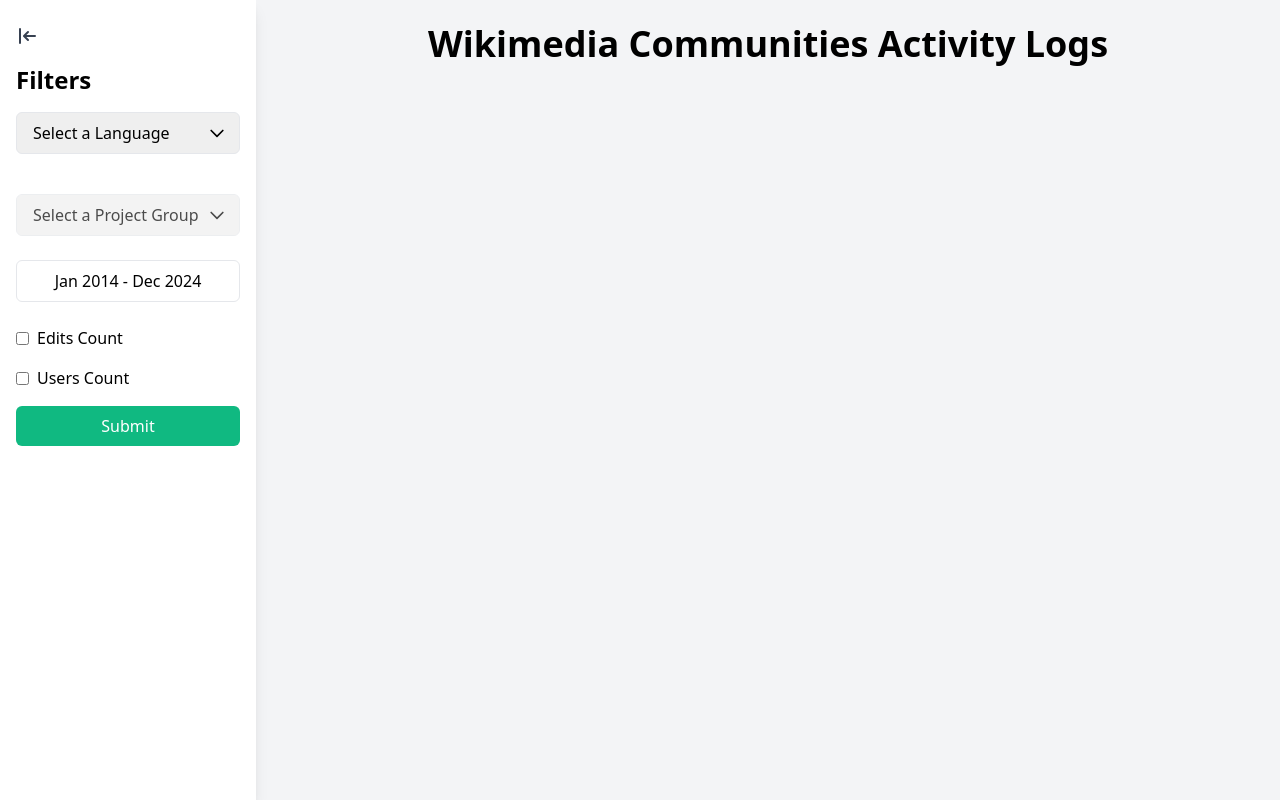
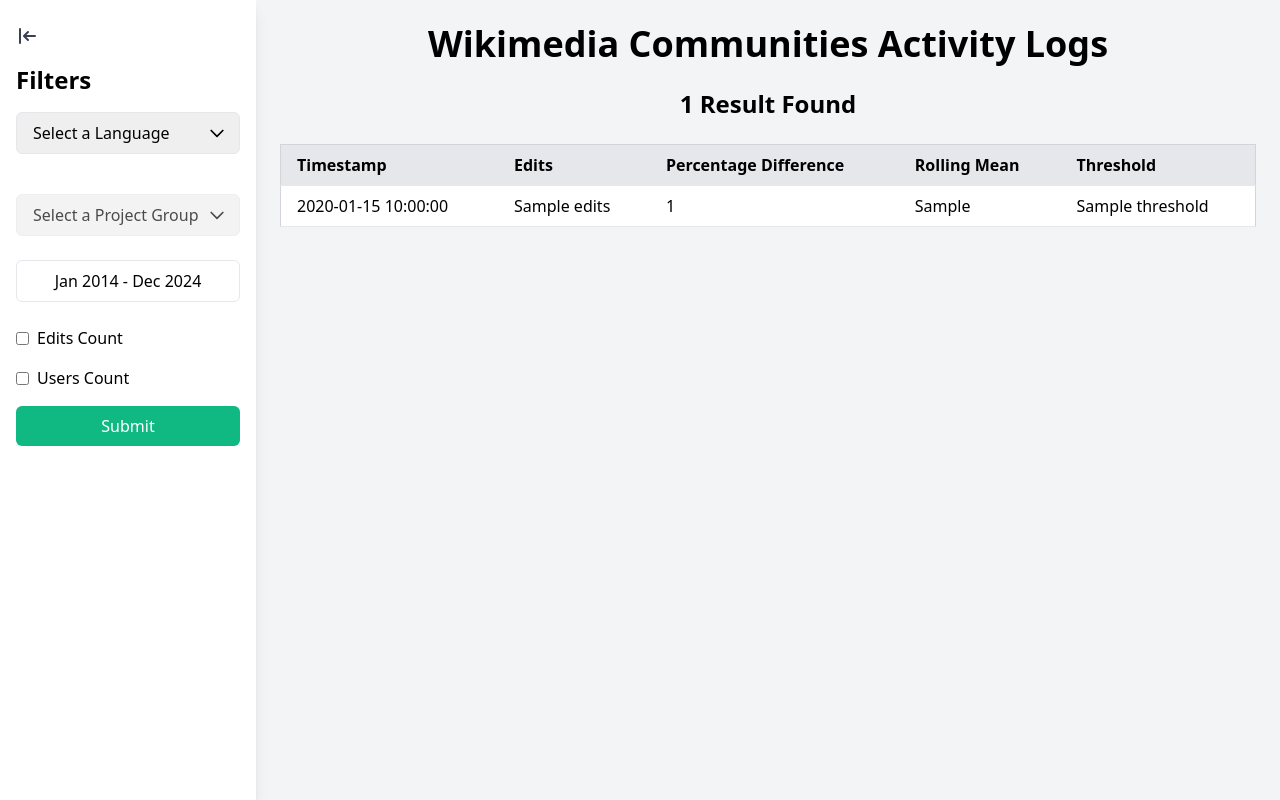
Before and after one commit to naveen28204280/community-activity-alerts, a Flask app: template templates/index.html in a window 1280 px wide. Run offline with Flask 3, Linux system fonts and the light colour scheme; the template is opened without the code that fills it: most values are stand-ins (such as "Sample title", 1, 10 or a date in 2020).

Commit message:
Render data correctly after fetching from the API

```diff
--- a/app.py
+++ b/app.py
@@ -3,8 +3,10 @@
 import sqlite3
 import json
 import requests
+import pandas as pd
 
 app = Flask(__name__)
+
 
 def get_all_communities():
     url = 'https://commons.wikimedia.org/w/api.php?action=sitematrix&smtype=language&format=json'
@@ -25,16 +27,62 @@
     return languages
 
 
+def generate_dataframe(edit_counts):
+    # Convert data to a pandas DataFrame
+    df = pd.DataFrame(edit_counts)
+    df['timestamp'] = pd.to_datetime(df['timestamp'])
+    return df
+
+
+# Function to identify peaks based on the rolling mean of the past 3 years
+def find_peaks_rolling_3_years(df, threshold_percentage=0.50):
+    peaks = []
+
+    # Iterate over each timestamp
+    for i in range(len(df)):  # Start from the first element
+        # Get data within the last 3 years
+        past_3_years_data = df[df['timestamp'] <= df['timestamp'][i]]
+        past_3_years_data = past_3_years_data[past_3_years_data['timestamp'] >= (df['timestamp'][i] - pd.DateOffset(years=3))]
+
+        # Calculate the rolling mean of the last 3 years (average of 'edits' in the past 3 years)
+        rolling_mean = past_3_years_data['edits'].mean()
+
+        # Calculate the threshold (mean + 40%)
+        threshold = rolling_mean * (1 + threshold_percentage)
+
+        #calculate percenrage difference
+        percentage_difference = (df["edits"][i]-rolling_mean)*100/rolling_mean
+
+        # Check if the current value is above the threshold
+        if df['edits'][i] >= threshold:
+            peaks.append((df['timestamp'][i], df['edits'][i], rolling_mean, threshold, percentage_difference))
+
+    return peaks
+
+
+# Log peaks (timestamp, edits, rolling mean, threshold)
+def log_peaks(peaks):
+    peaks_list = []
+    for peak in peaks:
+        peaks_list.append({
+            "timestamp": peak[0].strftime('%Y-%m-%d'),
+            "edits": float(peak[1]),
+            "rolling_mean": round(float(peak[2]), 2),
+            "threshold": round(float(peak[3]), 2),
+            "percentage_difference": round(float(peak[4]), 2)
+        })
+    return peaks_list
+
+
 @app.route('/')
 def index():
     language = request.args.get('language')
     project_group = request.args.get('project_group')
-    datestart= request.args.get('datestart')
+    datestart = request.args.get('datestart')
     dateend = request.args.get('dateend')
     filter_edits = request.args.get('filter_edits') == 'true'
     filter_users = request.args.get('filter_users') == 'true'
 
-    # Process the data as needed
     print(f"Language: {language}")
     print(f"Project Group: {project_group}")
     print(f"Date Start: {datestart}")
@@ -42,8 +90,36 @@
     print(f"Filter Edits: {filter_edits}")
     print(f"Filter Users: {filter_users}")
 
-    languages = get_all_communities()
-    return render_template('index.html', languages=languages)
+    if not (language and project_group and datestart and dateend):
+        return render_template('index.html', languages=get_all_communities())
+
+    # Fetch the necessary data based on the query parameters
+    base_url = "https://wikimedia.org/api/rest_v1/metrics/edits/aggregate"
+    project = project_group.split(":/")[1][1:]  # Parse project from URL
+    editor_type = "all-editor-types"
+    page_type = "content"
+    granularity = "monthly"
+
+    # Convert date format to YYYYMMDD
+    start = datetime.strptime(datestart, "%b %Y").strftime("%Y%m%d")
+    end = datetime.strptime(dateend, "%b %Y").strftime("%Y%m%d")
+
+    url = f"{base_url}/{project}/{editor_type}/{page_type}/{granularity}/{start}/{end}"
+    response = requests.get(url)
+
+    if response.status_code == 200:
+        data = response.json()
+        edit_counts = data["items"][0]["results"]
+
+        # Generate DataFrame and find peaks
+        df = generate_dataframe(edit_counts)
+        threshold_percentage = 0.30
+        peaks = find_peaks_rolling_3_years(df, threshold_percentage)
+        peaks = log_peaks(peaks)
+
+        return render_template('index.html', languages=get_all_communities(), data=peaks)  # Show peaks as HTML
+    else:
+        return f"Error: {response.status_code} - {response.text}"
 
 @app.route('/search')
 def search():
@@ -56,7 +132,5 @@
     ]
     return jsonify(filtered_communities)
 
-
-
 if __name__ == '__main__':
     app.run(debug=True)
--- a/templates/index.html
+++ b/templates/index.html
@@ -123,14 +123,44 @@
         </div>
 
         <!-- Main Content Section -->
-        <div class="flex-1 p-6">
+        <div id="mainContent" class="flex-1 p-6">
             <div class="text-center mb-6">
                 <h1 class="text-4xl font-bold">Wikimedia Communities Activity Logs</h1>
             </div>
 
-            <div id="selectedProjectGroup" class="text-lg text-green-700 text-center mb-6">
-                <!-- Final selection will be displayed here -->
+            {% if data %}
+            <div class="mb-6">
+                <h2 class="text-2xl text-center font-semibold">{{ data|length }} {{ 'Result' if data|length == 1 else 'Results' }} Found</h2>
             </div>
+            <div class="overflow-x-auto">
+                <table class="min-w-full bg-white border border-gray-300">
+                    <thead>
+                        <tr class="bg-gray-200">
+                            <th class="py-2 px-4 border-b text-left font-semibold">Timestamp</th>
+                            <th class="py-2 px-4 border-b text-left font-semibold">Edits</th>
+                            <th class="py-2 px-4 border-b text-left font-semibold">Percentage Difference</th>
+                            <th class="py-2 px-4 border-b text-left font-semibold">Rolling Mean</th>
+                            <th class="py-2 px-4 border-b text-left font-semibold">Threshold</th>
+                        </tr>
+                    </thead>
+                    <tbody>
+                        {% for entry in data %}
+                        <tr class="hover:bg-gray-100">
+                            <td class="py-2 px-4 border-b">{{ entry.timestamp }}</td>
+                            <td class="py-2 px-4 border-b">{{ entry.edits }}</td>
+                            <td class="py-2 px-4 border-b">{{ entry.percentage_difference }}</td>
+                            <td class="py-2 px-4 border-b">{{ entry.rolling_mean }}</td>
+                            <td class="py-2 px-4 border-b">{{ entry.threshold }}</td>
+                        </tr>
+                        {% endfor %}
+                    </tbody>
+                </table>
+            </div>
+            {% else %}
+            <div class="text-center text-gray-500">
+                <p>No data available to display.</p>
+            </div>
+            {% endif %}
         </div>
 
         <!-- Button to toggle sidebar -->
@@ -168,11 +198,6 @@
                     <div id="endHandle"
                         class="absolute w-5 h-5 bg-white border-2 border-green-500 rounded-full cursor-pointer -mt-1.5">
                     </div>
-                </div>
-
-                <div class="mt-4 flex justify-between">
-                    <div id="startDate" class="text-sm font-medium"></div>
-                    <div id="endDate" class="text-sm font-medium"></div>
                 </div>
             </div>
 
@@ -217,7 +242,6 @@
         languageDropdown.addEventListener("change", () => {
             const selectedLanguage = languageDropdown.value;
             ProjectGroupDropdown.innerHTML = '<option value="">Select a Project Group</option>';
-            selectedProjectGroupDiv.textContent = '';
 
             if (selectedLanguage && languages[selectedLanguage]) {
                 const communities = languages[selectedLanguage];
@@ -233,10 +257,6 @@
             }
         });
 
-        ProjectGroupDropdown.addEventListener("change", () => {
-            const selectedProjectGroup = ProjectGroupDropdown.options[ProjectGroupDropdown.selectedIndex];
-            selectedProjectGroupDiv.textContent = `Selected: ${selectedProjectGroup.textContent} (${selectedProjectGroup.value})`;
-        });
 
         const filterEdits = document.getElementById("filterEdits");
         const filterUsers = document.getElementById("filterUsers");
@@ -292,8 +312,6 @@
         }
 
         function updateDateDisplay() {
-            // document.getElementById('startDate').textContent = getDateFromValue(startValue);
-            // document.getElementById('endDate').textContent = getDateFromValue(endValue);
             document.getElementById('openDateModal').textContent = `${getDateFromValue(startValue)} - ${getDateFromValue(endValue)}`;
         }
 
@@ -375,8 +393,6 @@
             const editsFilter = filterEdits.checked;
             const usersFilter = filterUsers.checked;
 
-            console.log(`Searching for ${language} - ${projectGroup} from ${startDate} to ${endDate} with filters - Edits: ${editsFilter}, Users: ${usersFilter}`);
-
             // Load the new URL
             window.location.href = `?language=${language}&project_group=${projectGroup}&datestart=${startDate}&dateend=${endDate}&filter_edits=${editsFilter}&filter_users=${usersFilter}`;
         }
@@ -423,6 +439,7 @@
                 filterUsers.checked = true;
             }
         });
+
     </script>
 </body>
 
```
